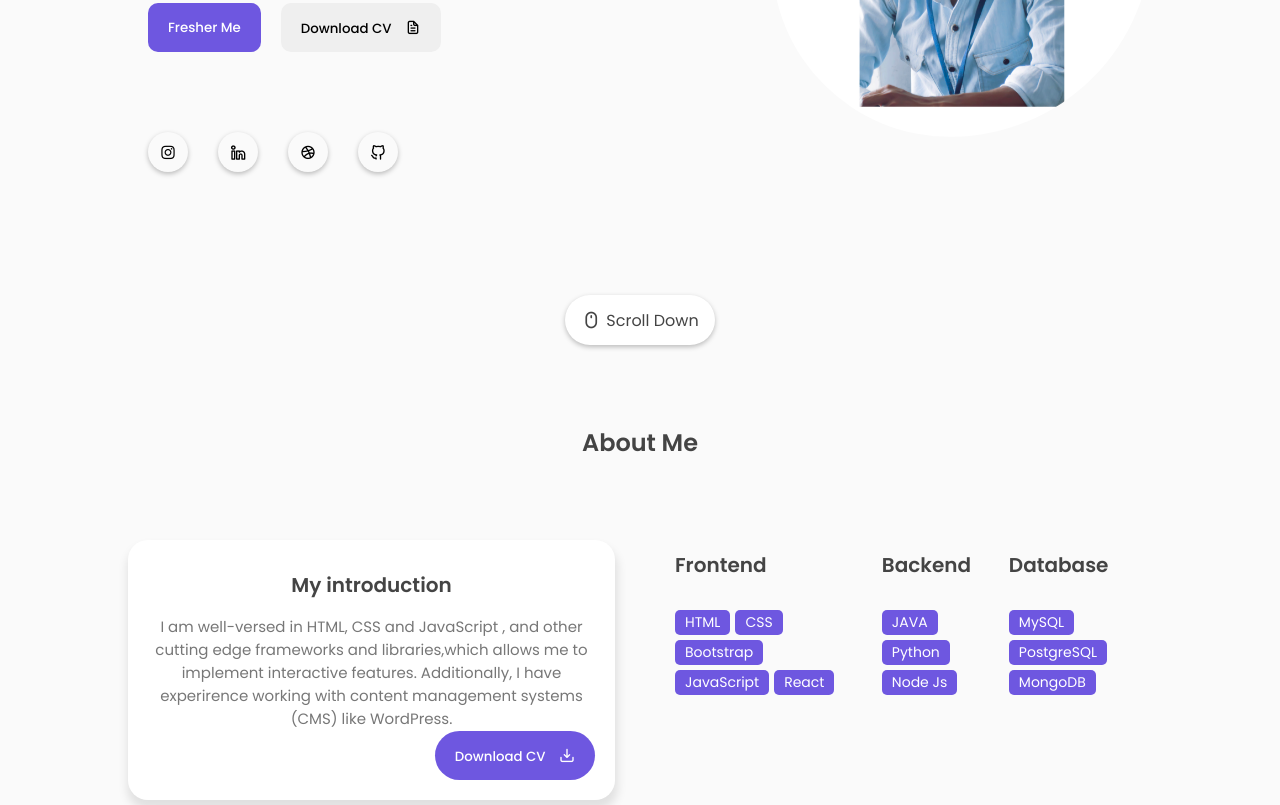
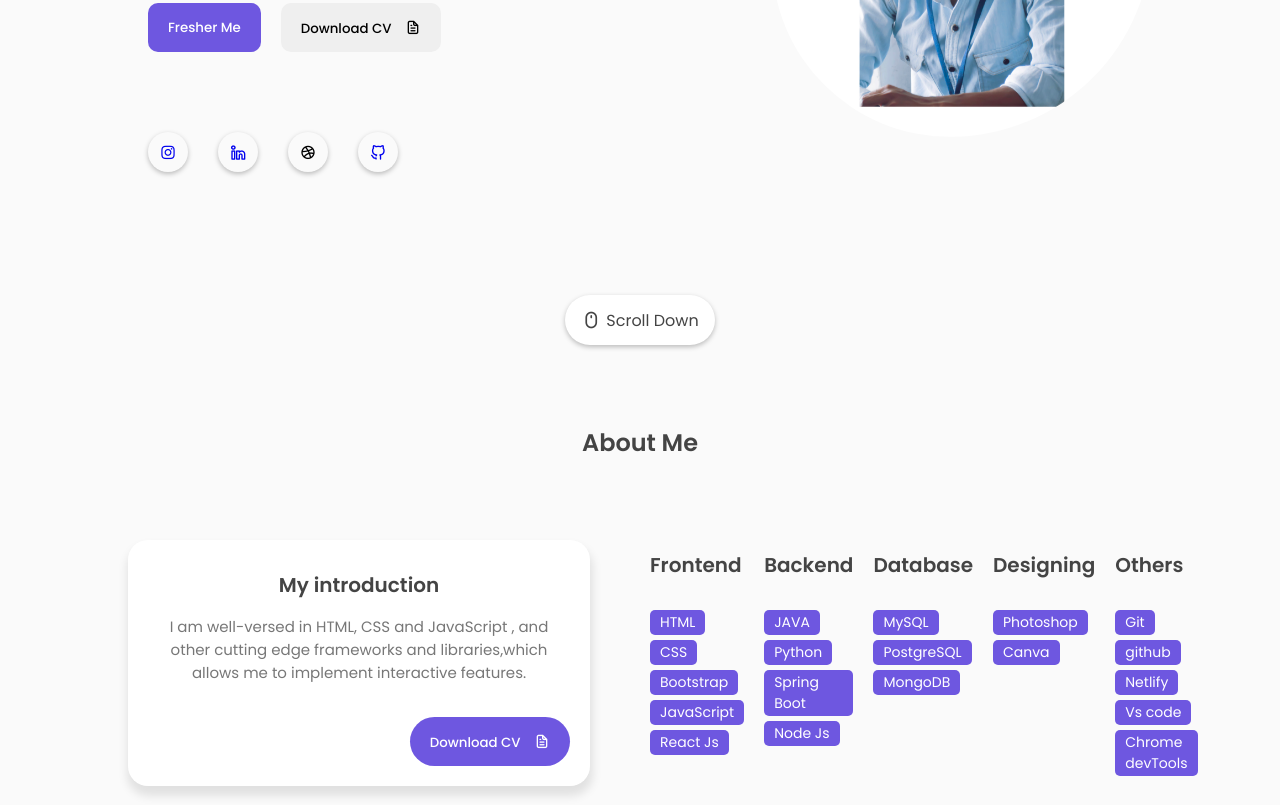
Before and after one commit to kalaiyarasan876/portfolio-website, a plain HTML site: page index.html in a window 1280 px wide. Shown: the part 455-1260 px from the top of the page. Drawn offline with nearby package versions, Linux system fonts and the light colour scheme.

Commit message:
second commit

```diff
--- a/index.html
+++ b/index.html
@@ -50,10 +50,11 @@
             </li>
           </ul>
         </div>
+
         <div class="nav-button">
-          <button class="btn">
+          <a href=" https://drive.google.com/file/d/1154mqdqWW4gfgaLD7S9dNOrC68QGDkPF/view?usp=sharing" target="_blank"> <button class="btn">
             Download CV <i class="uil uil-file-alt"></i>
-          </button>
+          </button></a>
         </div>
         <div class="nav-menu-btn">
           <i class="uil uil-bars" onclick="myMenuFunction()"></i>
@@ -85,15 +86,34 @@
             </div>
             <div class="featured-text-btn">
               <button class="btn blue-btn">Fresher Me</button>
-              <button class="btn">
-                Download CV <i class="uil uil-file-alt"></i>
-              </button>
+              <a
+                href="https://drive.google.com/file/d/1154mqdqWW4gfgaLD7S9dNOrC68QGDkPF/view?usp=sharing"
+                target="_blank"
+                ><button class="btn">
+                  Download CV <i class="uil uil-file-alt"></i></button
+              ></a>
             </div>
             <div class="social_icons">
-              <div class="icon"><i class="uil uil-instagram"></i></div>
-              <div class="icon"><i class="uil uil-linkedin-alt"></i></div>
+              <div class="icon">
+                <a
+                  href="https://www.instagram.com/_kalai__ofcl_/"
+                  target="_blank"
+                  ><i class="uil uil-instagram"></i
+                ></a>
+              </div>
+              <div class="icon">
+                <a
+                  href="https://www.linkedin.com/in/kalaiyarasan-m-0530202a1/"
+                  target="_blank"
+                  ><i class="uil uil-linkedin-alt"></i
+                ></a>
+              </div>
               <div class="icon"><i class="uil uil-dribbble"></i></div>
-              <div class="icon"><i class="uil uil-github-alt"></i></div>
+              <div class="icon">
+                <a href="https://github.com/kalaiyarasan876" target="_blank"
+                  ><i class="uil uil-github-alt"></i
+                ></a>
+              </div>
             </div>
           </div>
           <div class="featured-image">
@@ -120,14 +140,12 @@
                 <p>
                   I am well-versed in HTML, CSS and JavaScript , and other
                   cutting edge frameworks and libraries,which allows me to
-                  implement interactive features. Additionally, I have
-                  experirence working with content management systems (CMS) like
-                  WordPress.
+                  implement interactive features.
                 </p>
                 <div class="about-btn">
-                  <button class="btn">
-                    Download CV <i class="uil uil-import"></i>
-                  </button>
+                  <a href=" https://drive.google.com/file/d/1154mqdqWW4gfgaLD7S9dNOrC68QGDkPF/view?usp=sharing" target="_blank"> <button class="btn">
+                    Download CV <i class="uil uil-file-alt"></i>
+                  </button></a>
                 </div>
               </div>
             </div>
@@ -141,7 +159,7 @@
                   <span>CSS</span>
                   <span>Bootstrap</span>
                   <span>JavaScript</span>
-                  <span>React</span>
+                  <span>React Js</span>
                 </div>
               </div>
               <div class="skills-box">
@@ -151,6 +169,7 @@
                 <div class="skills-list">
                   <span>JAVA</span>
                   <span>Python</span>
+                  <span>Spring Boot</span>
                   <span>Node Js</span>
                 </div>
               </div>
@@ -164,6 +183,31 @@
                   <span>MongoDB</span>
                 </div>
               </div>
+
+              <div class="skills-box">
+                <div class="skills-header">
+                  <h3>Designing</h3>
+                </div>
+                <div class="skills-list">
+                  <span>Photoshop</span>
+                  <span>Canva</span>
+                </div>
+              </div>
+
+
+              <div class="skills-box">
+                <div class="skills-header">
+                  <h3>Others</h3>
+                </div>
+                <div class="skills-list">
+                  <span>Git</span>
+                  <span>github</span>
+                  <span>Netlify</span>
+                  <span>Vs code</span>
+                  <span>Chrome devTools</span>
+                </div>
+              </div>
+
             </div>
           </div>
         </section>
@@ -255,10 +299,24 @@
           </ul>
         </div>
         <div class="footer-social-icons">
-          <div class="icon"><i class="uil uil-instagram"></i></div>
-          <div class="icon"><i class="uil uil-linkedin-alt"></i></div>
+          <div class="icon">
+            <a href="https://www.instagram.com/_kalai__ofcl_/" target="_blank"
+              ><i class="uil uil-instagram"></i
+            ></a>
+          </div>
+          <div class="icon">
+            <a
+              href="https://www.linkedin.com/in/kalaiyarasan-m-0530202a1/"
+              target="_blank"
+              ><i class="uil uil-linkedin-alt"></i
+            ></a>
+          </div>
           <div class="icon"><i class="uil uil-dribbble"></i></div>
-          <div class="icon"><i class="uil uil-github-alt"></i></div>
+          <div class="icon">
+            <a href="https://github.com/kalaiyarasan876" target="_blank"
+              ><i class="uil uil-github-alt"></i
+            ></a>
+          </div>
         </div>
         <div class="bottom-footer">
           <p>
```
